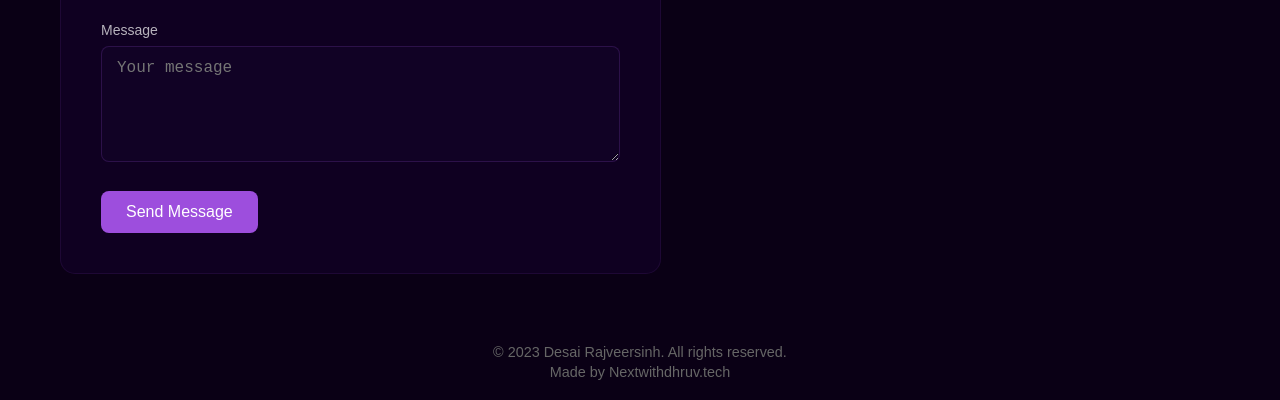
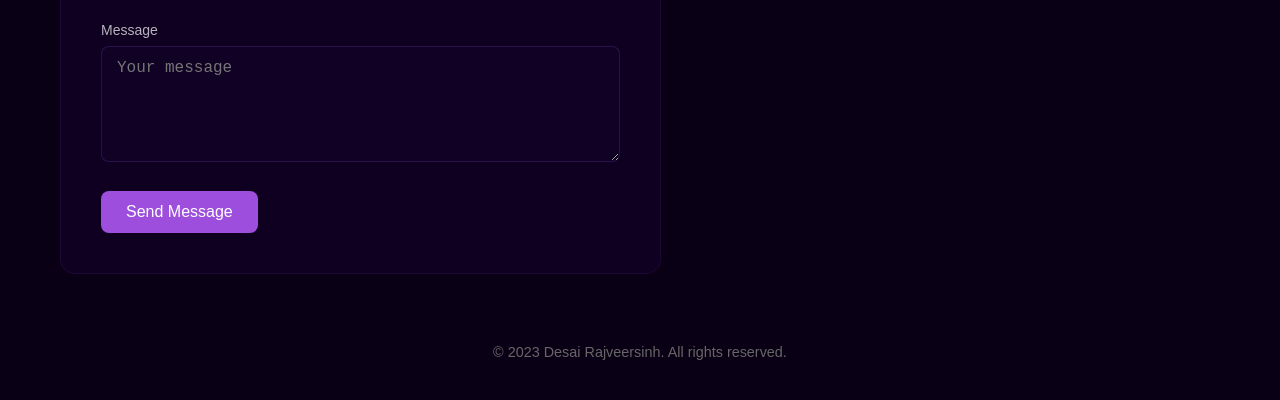
Before and after one commit to Rajveersinh016/Portfolio-Website, a plain HTML site: page index.html in a window 1280 px wide. Shown: the part 6052-6452 px from the top of the page. Drawn offline with Linux system fonts and the light colour scheme; files whose address does not match are found by name; a web font is replaced by a local one.

Commit message:
Update index.html

```diff
--- a/index.html
+++ b/index.html
@@ -624,7 +624,7 @@
 
         <footer class="footer">
             <p>© 2023 Desai Rajveersinh. All rights reserved.</p>
-            <p>Made by <a href="https://nextwithdhruv.tech" target="_blank" class="footer-link">Nextwithdhruv.tech</a></p>
+
         </footer>
     </div>
 
```
